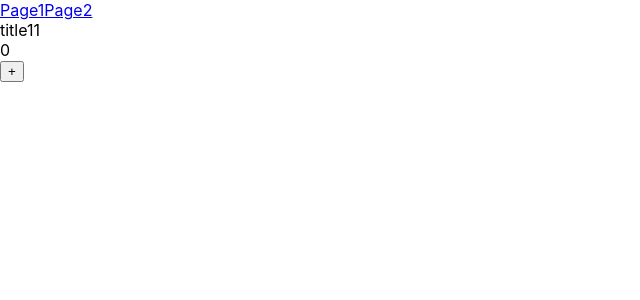
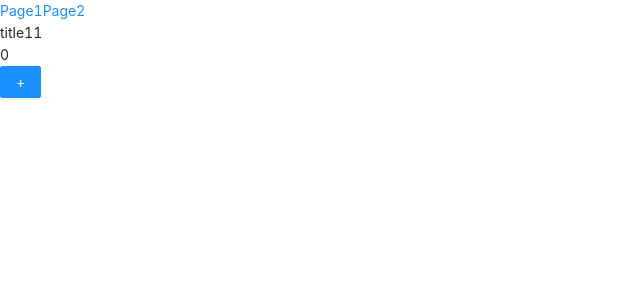
Before and after one commit to renzhaozhao/react-ts-app, a React (Create React App) app: page /page1 in a window 1280 px wide. Shown: the top 300 px of the page, without its empty margins (0-640 px from the left). Built offline with nearby package versions, Linux system fonts and the light colour scheme.

Commit message:
feat: 添加antd

```diff
--- /dev/null
+++ b/craco.config.js
@@ -0,0 +1,3 @@
+module.exports = {
+  // ...
+}
--- a/src/App.css
+++ b/src/App.css
@@ -1,3 +1,5 @@
+@import '~antd/dist/antd.css';
+
 .App {
   text-align: center;
 }
--- a/src/App.tsx
+++ b/src/App.tsx
@@ -8,6 +8,8 @@ import {
 import loadable from '@loadable/component'
 
 import Loading from './components/Loading'
+
+import './App.css'
 
 const Home = loadable(() => import(/* webpackChunkName: 'home' */'./pages/Home'), { fallback: <Loading /> })
 const Page1 = loadable(() => import(/* webpackChunkName: 'page1' */'./pages/Page1'), { fallback: <Loading /> })
--- a/src/components/Loading/index.tsx
+++ b/src/components/Loading/index.tsx
@@ -1,6 +1,6 @@
-import React, { FunctionComponent } from 'react'
+import React, { FC } from 'react'
 
-const Loading:FunctionComponent = () => (
+const Loading:FC = () => (
   <div>Loading</div>
 )
 
--- a/src/components/Message/index.tsx
+++ b/src/components/Message/index.tsx
@@ -1,6 +1,6 @@
-import React, { FunctionComponent } from 'react'
+import React, { FC } from 'react'
 
-const Message:FunctionComponent<{msg?:string}> = ({ msg }) => (
+const Message:FC<{msg?:string}> = ({ msg }) => (
   <div>Message is {msg}</div>
 )
 
--- a/src/index.css
+++ /dev/null
@@ -1,13 +0,0 @@
-body {
-  margin: 0;
-  font-family: -apple-system, BlinkMacSystemFont, 'Segoe UI', 'Roboto', 'Oxygen',
-    'Ubuntu', 'Cantarell', 'Fira Sans', 'Droid Sans', 'Helvetica Neue',
-    sans-serif;
-  -webkit-font-smoothing: antialiased;
-  -moz-osx-font-smoothing: grayscale;
-}
-
-code {
-  font-family: source-code-pro, Menlo, Monaco, Consolas, 'Courier New',
-    monospace;
-}
--- a/src/index.tsx
+++ b/src/index.tsx
@@ -1,6 +1,5 @@
 import React from 'react'
 import ReactDOM from 'react-dom'
-import './index.css'
 import App from './App'
 import reportWebVitals from './reportWebVitals'
 
--- a/src/pages/Page1/index.tsx
+++ b/src/pages/Page1/index.tsx
@@ -1,10 +1,11 @@
-import React, { FunctionComponent, useState, useEffect } from 'react'
+import React, { FC, useState, useEffect } from 'react'
+import { Button } from 'antd'
 
 export interface Props {
   name: string
 }
 
-const Page1:FunctionComponent = () => {
+const Page1:FC = () => {
   const [count, setCount] = useState(0)
 
   const a = (num:number) => {
@@ -22,7 +23,7 @@ const Page1:FunctionComponent = () => {
       <div>title11</div>
       <div>{count}</div>
       <div>
-        <button type="button" onClick={() => { setCount(count + 1) }}>+</button>
+        <Button type="primary" onClick={() => { setCount(count + 1) }}>+</Button>
       </div>
     </div>
   )
```
Also changed, not shown: package.json (+6 -4 lines), 1 other file (tests, documents, lock files or other folders).
